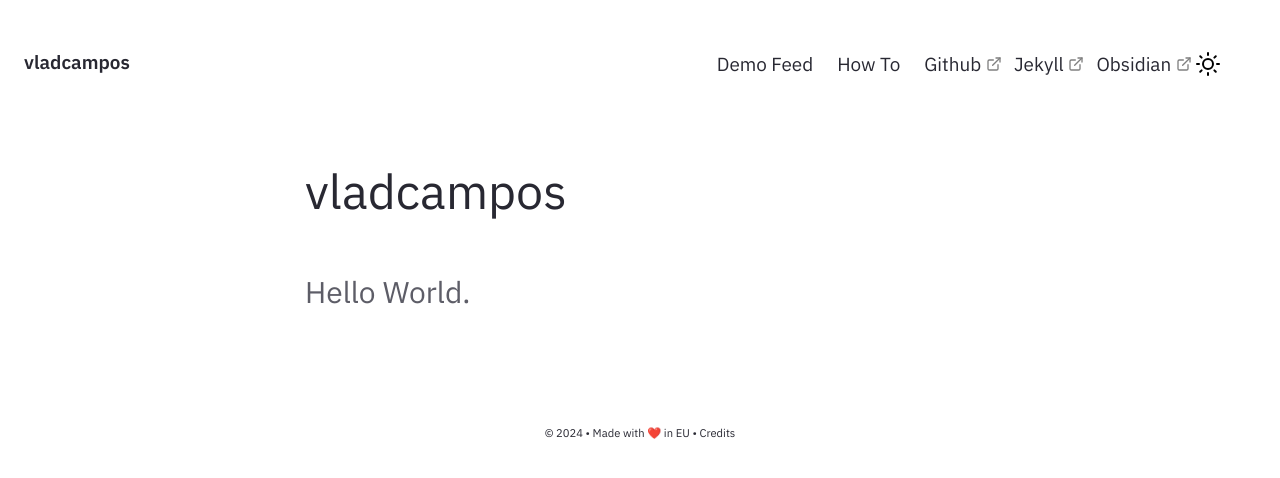
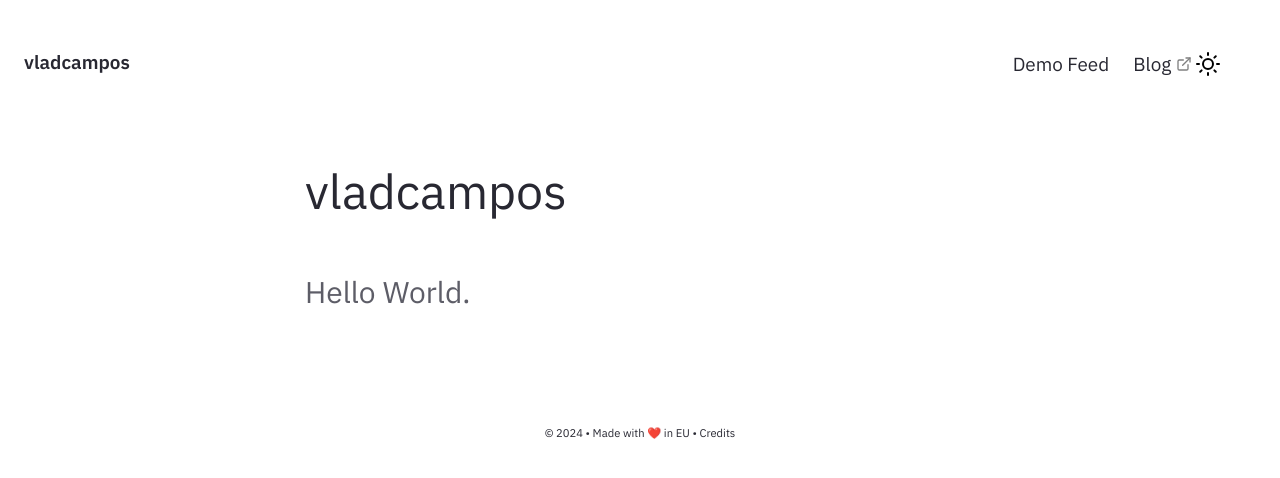
Before and after one commit to vladcampos/vladcampos.github.io, a Jekyll site: the page built from pages/index.md, in a window 1280 px wide. Shown: the top 478 px of the page. Built offline with Jekyll 4.4.1, drawn with Linux system fonts in a browser that asks for light colours.

Commit message:
Update Nav.html

```diff
--- a/_includes/Nav.html
+++ b/_includes/Nav.html
@@ -56,17 +56,8 @@
         <a href="{{'/notes' | relative_url}}" class="navbar-item">
           Demo Feed
         </a>
-        <a href="../post/how-to" class="navbar-item">
-          How To
-        </a>
-        <a href="https://github.com/Jekyll-Garden/jekyll-garden.github.io" target="_blank" class="navbar-item">
-          Github
-        </a>
-        <a href="https://jekyllrb.com/" target="_blank" class="navbar-item">
-          Jekyll
-        </a>
-        <a href="https://obsidian.md/"  target="_blank" class="navbar-item">
-          Obsidian
+        <a href="https://vladcampos.com/"  target="_blank" class="navbar-item">
+          Blog
         </a>
       </div>
       <div class="navbar-end is-hidden-mobile" onclick="modeSwitcher()" >
```
